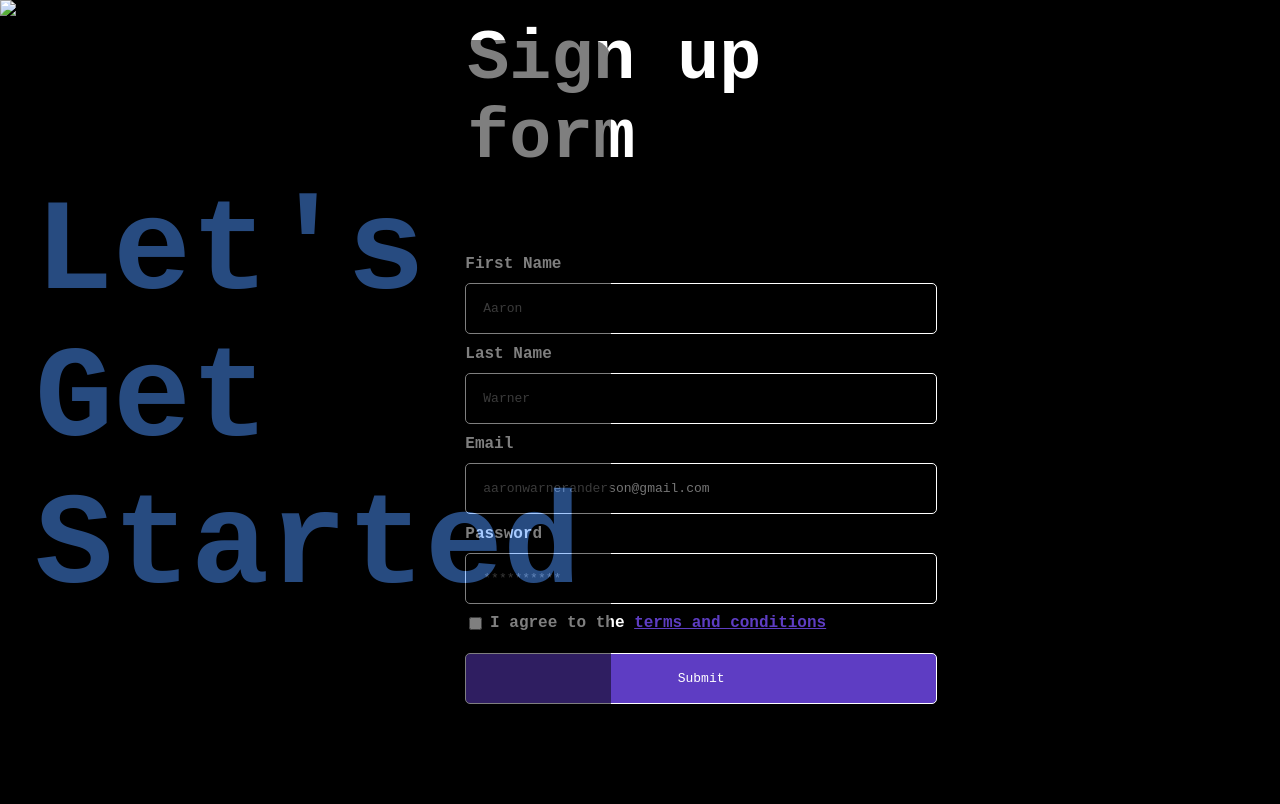
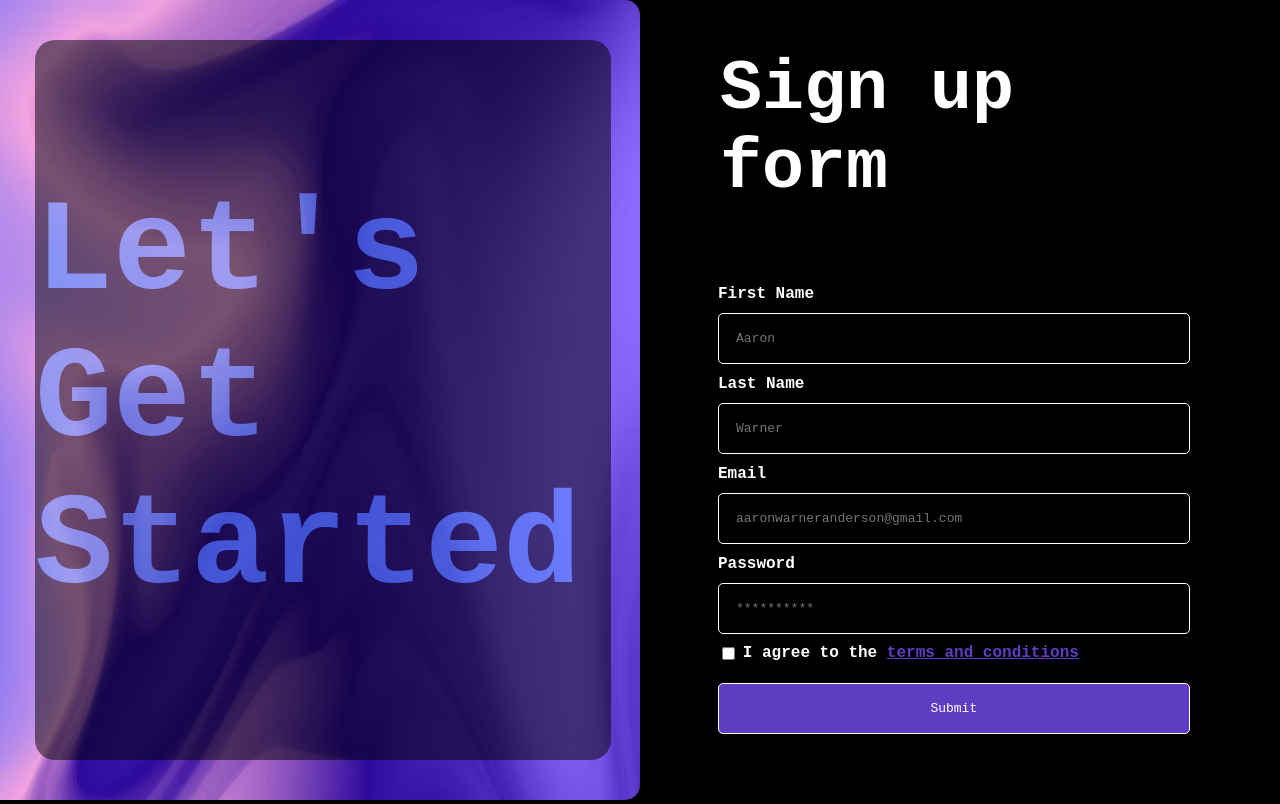
Before and after one commit to cooleditingx/Odin_Sign-up-form, a plain HTML site: page index.html in a window 1280 px wide. Drawn offline with Linux system fonts and the light colour scheme.

Commit message:
fixed image not displaying error

```diff
--- a/index.html
+++ b/index.html
@@ -9,7 +9,7 @@
 <body>
     <div class="container">
         <div>
-            <img src="../odin_suf/premium_vector-1749117901527-d0e505a73805.avif" alt="background image">
+            <img src="premium_vector-1749117901527-d0e505a73805.avif" alt="background image">
             <h1>Let's Get Started</h1>
         </div>
         <form action="" method="get">
```
